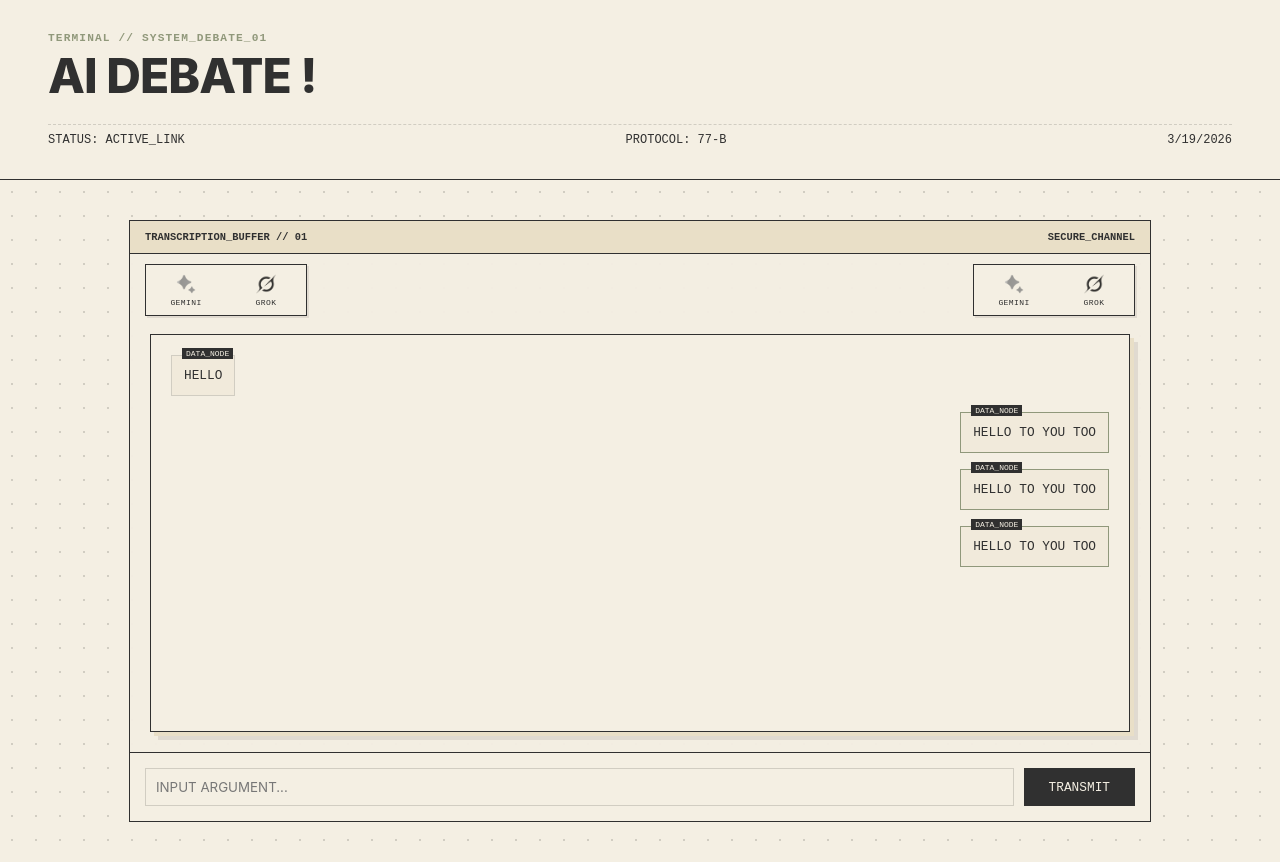
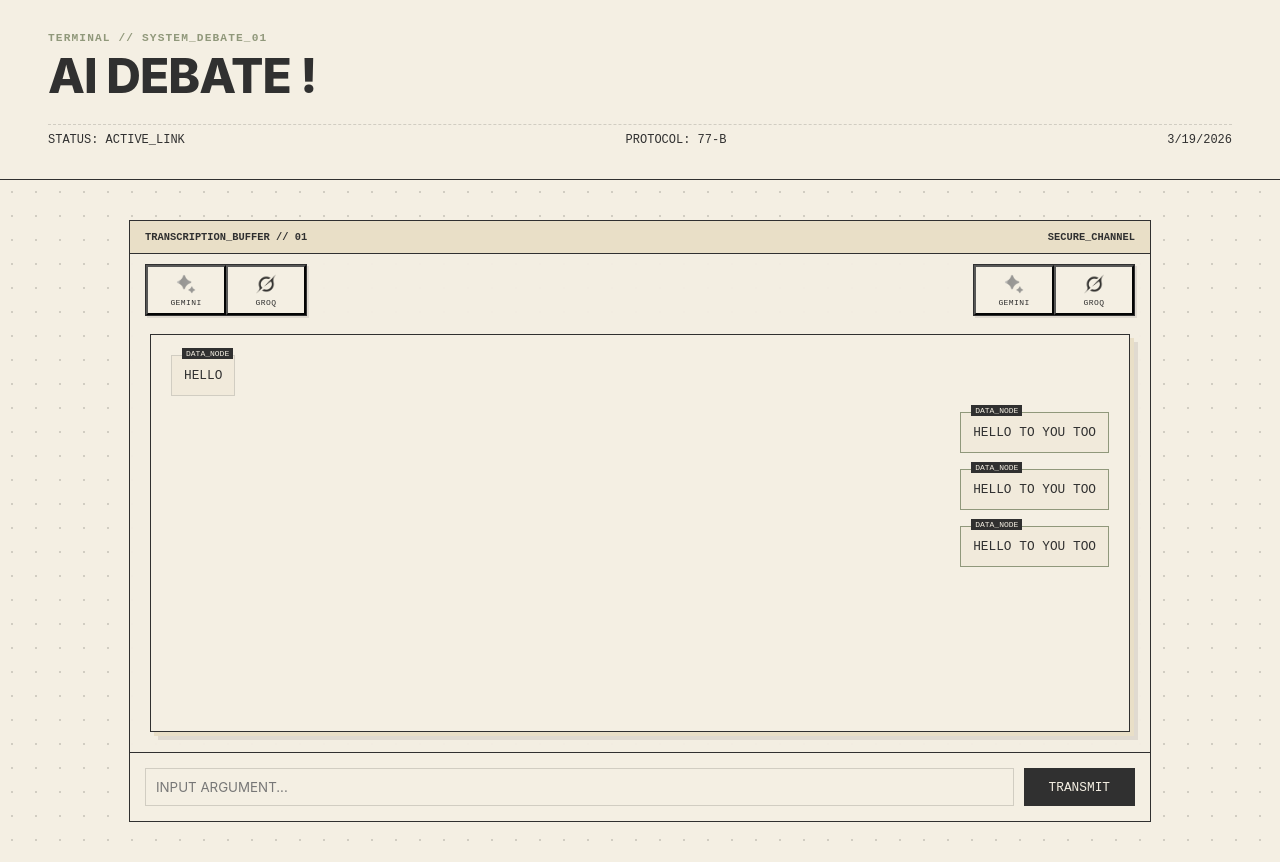
Before and after one commit to Eshaan111/AI-Debate, a Next.js app: page / in a window 1280 px wide. Built offline with nearby package versions, Linux system fonts and the light colour scheme.

Commit message:
internal browesr navigation by choosing MODEL for FAVOUR or AGAINST

```diff
--- /dev/null
+++ b/actions/handle_argument.js
@@ -0,0 +1,4 @@
+'use server'
+
+import { askGemini } from "../controllers/gemini_wrapper";
+import { askGroq } from "../controllers/groq_wrapper";
--- /dev/null
+++ b/actions/handle_first_pitch.js
@@ -0,0 +1,19 @@
+'use server'
+
+import { responseCookiesToRequestCookies } from "next/dist/server/web/spec-extension/adapters/request-cookies";
+import { askGemini } from "../controllers/gemini_wrapper";
+import { askGroq } from "../controllers/groq_wrapper";
+
+export async function firstPitch(topic, model, inFavour=true){
+    let stand = (inFavour)?'IN FAVOUR OF ' : "AGAINST "
+    let thread = `Create a brief argument ${stand} the argument : ${topic} of approx 40-60 words`
+    console.log(`ASKING ${model} : ${thread}`  )
+    if(model.toLowerCase() == 'groq'){
+            let response = await askGroq(thread);
+            return response;
+    }
+    response = await askGemini(thread);
+    return response;
+
+
+}
--- a/app/api/chat/route.js
+++ b/app/api/chat/route.js
@@ -1,12 +1,16 @@
 'use server'
 import { NextResponse } from "next/server";
+import { firstPitch } from "../../../actions/handle_first_pitch";
 
 export async function GET(req){
     const {searchParams} = new URL(req.url)
     const sender = searchParams.get('sender')
+    const mesg = searchParams.get('data')
+    console.log('ROUTE RECIEVED ', mesg)
+    let res = await firstPitch(mesg,'groq',true)
     return NextResponse.json(
     {
-        'mesg' : 'recieved by server'
+        'mesg' : `${res}`
     },
     {
         status : 200
--- a/app/components/chatArea.tsx
+++ b/app/components/chatArea.tsx
@@ -1,7 +1,7 @@
 import React from 'react'
 import ChatInput from './chatinput'
 import MessageStream from './messageStream'
-
+import ModelButton from './model_button'
 const ChatArea = () => {
   return (
     <div className="dc-workspace">
@@ -15,31 +15,18 @@ const ChatArea = () => {
             <div className="dc-chat-messages">
                 <div className="dc-selector-tray dc-left-tray">
                     <span className="dc-tray-label">AGENT_VISUAL_REF</span>
-                    <div className="dc-slide">
-                        <img src='GEMINI.png' alt="text" className="dc-slide-img" />
-                        <span className="dc-slide-text">GEMINI</span>
-                    </div>
-                    <div className="dc-slide">
-                        <img src='GROK.png' alt="text" className="dc-slide-img" />
-                        <span className="dc-slide-text">GROK</span>
-                    </div>
-
+                    <ModelButton src={'GEMINI.png'} name='GEMINI' inFavour = {true}/>
+                    <ModelButton src={'GROQ.png'} name='GROQ' inFavour = {true}/>
                 </div>
 
                 <div className="dc-selector-tray dc-right-tray">
                     <span className="dc-tray-label">EMOTE_MATRIX</span>
-                    <div className="dc-slide">
-                        <img src='GEMINI.png' alt="text" className="dc-slide-img" />
-                        <span className="dc-slide-text">GEMINI</span>
-                    </div>
-                    <div className="dc-slide">
-                        <img src='GROK.png' alt="text" className="dc-slide-img" />
-                        <span className="dc-slide-text">GROK</span>
-                    </div>
-
+                    <ModelButton src={'GEMINI.png'} name='GEMINI' inFavour = {false}/>
+                    <ModelButton src={'GROQ.png'} name='GROQ' inFavour = {false}/>
                 </div>
 
                 <MessageStream/>
+
             </div>
 
             <ChatInput/>
--- a/app/components/chatinput.tsx
+++ b/app/components/chatinput.tsx
@@ -12,8 +12,10 @@ const ChatInput = () => {
         let val = text.trim()
         if(val == "")return;
         console.log('TRANSMITTING DATA TO SERVER : ',val)
+
         const params =new URLSearchParams({
-            sender : 'user'
+            sender : 'user',
+            data : val
         })
 
         const res = await fetch(`/api/chat?${params}`)
--- /dev/null
+++ b/app/components/model_button.tsx
@@ -0,0 +1,35 @@
+'use client'
+import React from 'react'
+import { useRouter,usePathname,useSearchParams } from 'next/navigation'
+
+const ModelButton = ({src,name,inFavour}) => {
+    const router =  useRouter();
+    const curr_path = usePathname();
+    const curr_params = useSearchParams();
+    const curr_queries = curr_params.keys;
+    let params_new = {};
+    const changeUrlParams = ()=>{
+        for (const [key, value] of curr_params.entries()) {
+            params_new[key] = value ;
+            // console.log(`${key}, ${value}`);
+        }
+        if(inFavour){
+            params_new['modelInFavour'] = name
+        }
+        else{
+            params_new['modelAgainst'] = name
+        };
+
+        router.push(`${curr_path}?modelInFavour=${params_new['modelInFavour']}&modelAgainst=${params_new['modelAgainst']}`)
+
+    }
+
+  return (
+    <button className="dc-slide" onClick={changeUrlParams}>
+        <img src={src} alt="text" className="dc-slide-img" />
+        <span className="dc-slide-text">{name}</span>
+    </button>
+  )
+}
+
+export default ModelButton
--- a/controllers/gemini_wrapper.js
+++ b/controllers/gemini_wrapper.js
@@ -1,15 +1,18 @@
+'use server'
+
 import 'dotenv/config';
 import { GoogleGenAI } from "@google/genai"
 const GEMINI_API_KEY = process.env.GEMINI_API_KEY;
 // The client gets the API key from the environment variable `GEMINI_API_KEY`.
 const ai = new GoogleGenAI({GEMINI_API_KEY});
 
-export async function askModel(thread) {
+export async function askGemini(thread) {
   const response = await ai.models.generateContent({
     model: "gemini-3-flash-preview",
     contents: thread,
   });
-  console.log(response.text);
+  console.log("GEMINI RESPONSE",response.text);
+  return response.text
 }
 
-askModel('FUNNY 2 liner joke')
+// askGemini('FUNNY 2 liner joke')
--- a/controllers/groq_wrapper.js
+++ b/controllers/groq_wrapper.js
@@ -1,12 +1,14 @@
+'use server'
 import 'dotenv/config'
 import Groq from "groq-sdk";
 
 const groq = new Groq({ apiKey: process.env.GROQ_API_KEY });
 
-export async function main(thread) {
+export async function askGroq(thread) {
   const chatCompletion = await getGroqChatCompletion(thread);
   // Print the completion returned by the LLM.
-  console.log(chatCompletion.choices[0]?.message?.content || "");
+  console.log('GROQ RESPONSE : ',chatCompletion.choices[0]?.message?.content || "");
+  return (chatCompletion.choices[0]?.message?.content || "")
 }
 
 
@@ -22,4 +24,4 @@ export async function getGroqChatCompletion(thread) {
   });
 }
 
-main('2 liner joke')
+askGroq('2 liner joke')
```
Also changed, not shown: public/GROQ.png (renamed from public/GROK.png).
